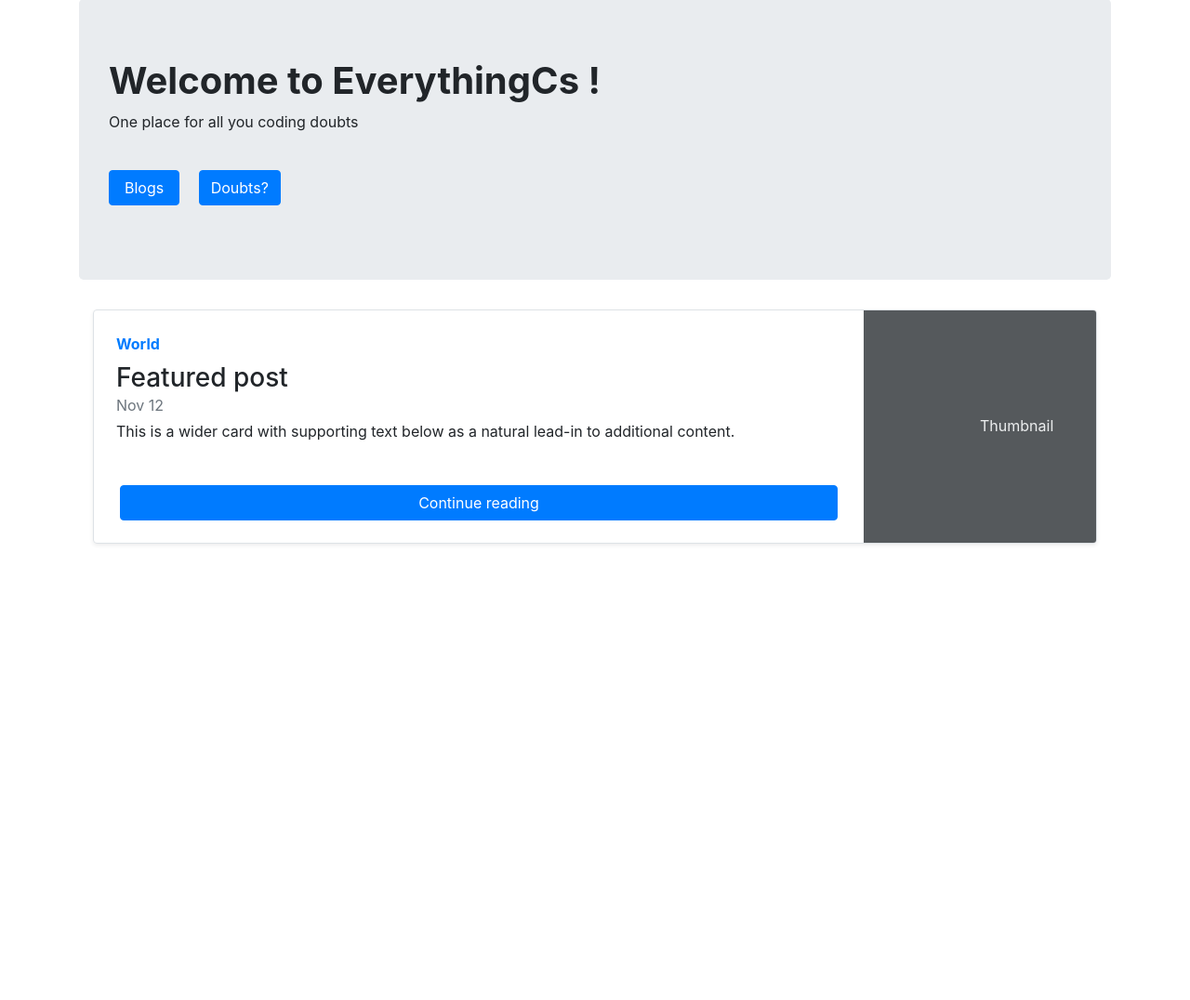
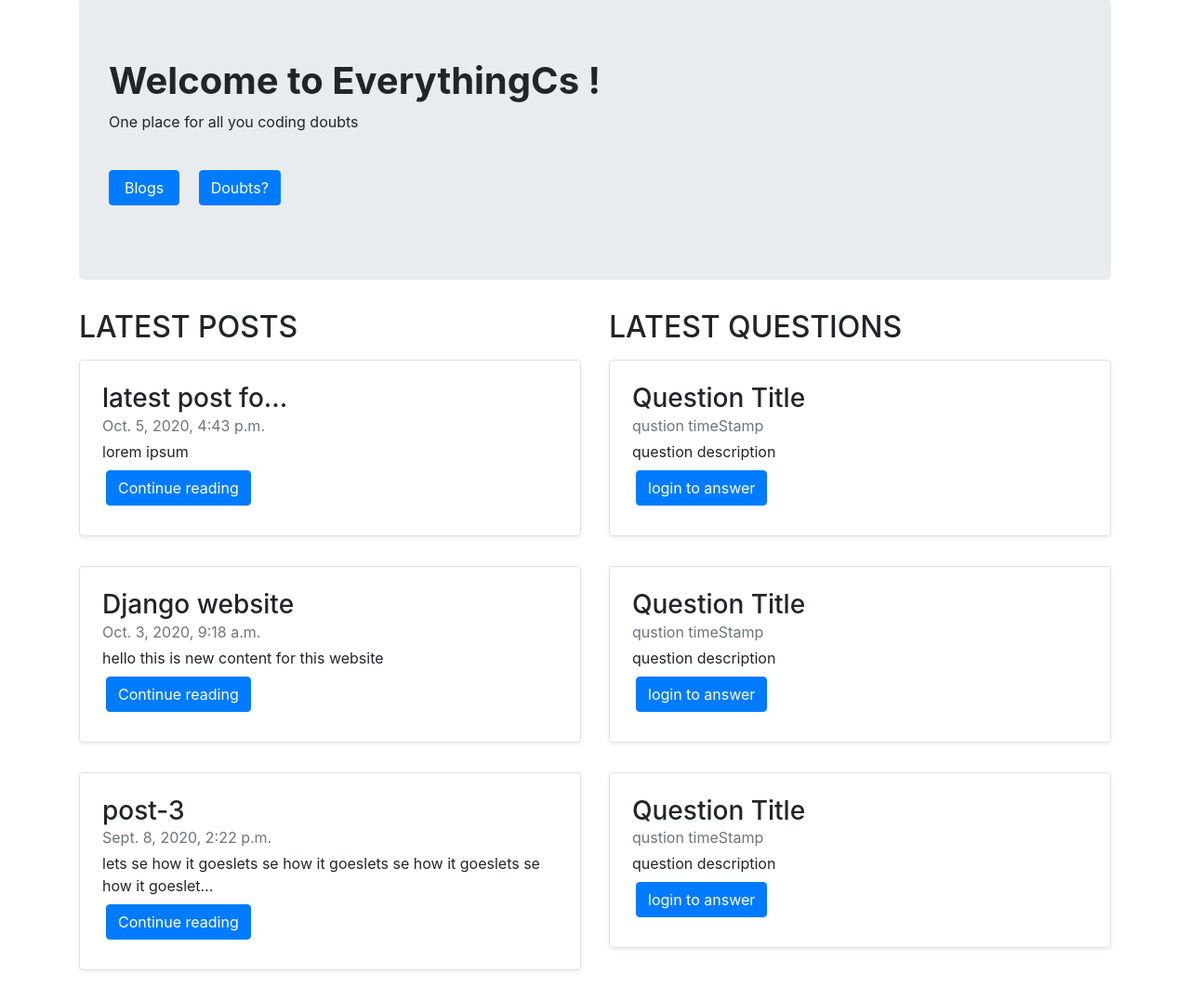
Before and after one commit to JaNigam/EverythingCs, a Django app: page / in a window 1280 px wide. Shown: the part 83-1159 px from the top of the page at 93% size. Before the commit the page ends 669 px from the top, so only its background shows below. Run offline with Django 3.2, Linux system fonts and the light colour scheme; data comes from the database, SQL or seed files in the repository; both versions use the stored data as it was after the commit; some libraries are stand-ins or nearby versions.

Commit message:
populated home page with latest posts

```diff
--- a/home/urls.py
+++ b/home/urls.py
@@ -5,8 +5,8 @@
 urlpatterns = [
     path("", views.home, name="home"),
     path("contact/", views.contact, name="contact"),
-    path("about", views.about, name="about"),
     path("signup/", views.handleSignup, name="handleSignup"),
     path("login/", views.handleLogin, name="handleLogin"),
     path("logout", views.handleLogout, name="handleLogout"),
+    path("doubts", views.doubts, name="doubts"),
 ]
--- a/home/views.py
+++ b/home/views.py
@@ -4,21 +4,21 @@
 from home.models import Contact
 # for using message for alerting
 from django.contrib import messages
-#important we are using "auth.models" since a model "User"
-#is already created in django admin which will handle user
-#signup and we explicitly dont have to make a model for user
+# important we are using "auth.models" since a model "User"
+# is already created in django admin which will handle user
+# signup and we explicitly dont have to make a model for user
 from django.contrib.auth.models import User
 from django.contrib.auth import authenticate, login, logout
+from blog.models import Post
 
 # Create your views here.
 
 
 def home(request):
-    return render(request, "home/home.html")
+    top_posts = Post.objects.all().order_by('-timeStamp')[:3]
+    context = {'top_posts': top_posts}
 
-
-def about(request):
-    return HttpResponse('this is about')
+    return render(request, "home/home.html", context)
 
 
 def contact(request):
@@ -53,8 +53,8 @@
         pass1 = request.POST['pass1']
         pass2 = request.POST['pass2']
 
-    #checking user inputs valid credentials
-        if len(username)>10:
+    # checking user inputs valid credentials
+        if len(username) > 10:
             messages.error
 
     # creating users
@@ -62,21 +62,23 @@
         myuser.first_name = fname
         myuser.last_name = lname
         myuser.save()
-        messages.success(request, 'your account have been successfully created!')
+        messages.success(
+            request, 'your account have been successfully created!')
 
         return redirect("home")
 
     else:
         return HttpResponse("error 404 not found")
 
-#handling login and logout
+# handling login and logout
+
 
 def handleLogin(request):
-    if request.method =='POST':
+    if request.method == 'POST':
         loginusername = request.POST['loginusername']
         loginpassword = request.POST['loginpass']
 
-        user = authenticate(username = loginusername, password = loginpassword)
+        user = authenticate(username=loginusername, password=loginpassword)
         # the above line will retun none if the user is not found
         # therfore:
 
@@ -88,7 +90,12 @@
             messages.error(request, "Sorry invalid credentials, try again!")
             return redirect('home')
 
+
 def handleLogout(request):
     logout(request)
     messages.warning(request, "session logged out!")
     return redirect("/")
+
+
+def doubts(request):
+    return render(request, "questions/doubts.html")
--- a/templates/base.html
+++ b/templates/base.html
@@ -47,7 +47,7 @@
           {% endblock homeactive %}">
           <a class="nav-link" href="/">Home <span class="sr-only">(current)</span></a>
         </li>
-        {% comment %} blogsButon {% endcomment %}
+        {% comment %} blogsButton {% endcomment %}
         <li class="nav-item {% block blogactive %}
           {% endblock blogactive %}">
           <a class="nav-link" href="/blog">Blogs</a>
@@ -60,6 +60,13 @@
           <a class="nav-link" href="/contact">Contact Us</a>
         </li>
 
+        <!--the askdoubt button will only be available one the user is logged in-->
+        {% if user.is_authenticated %}
+        <li class="nav-item {% block doubtactive %}
+           {% endblock doubtactive %}">
+          <a class="nav-link" href="/doubts">Ask a Doubt</a>
+        </li>
+        {% endif %}
       </ul>
 
       <form class="form-inline my-2 my-lg-0">
--- a/templates/blog/blogHome.html
+++ b/templates/blog/blogHome.html
@@ -6,7 +6,7 @@
 <h2 class="text-center my-4">blogs by everythingcs</h2>
 <div class="container">
   {% for post in allposts %}
-  <div class="col-md-6">
+  <div class="col-md-12">
     <div class="row no-gutters border rounded overflow-hidden flex-md-row mb-4 shadow-sm h-md-250 position-relative">
       <div class="col p-4 d-flex flex-column position-static">
         <strong class="d-inline-block mb-2 text-primary">by-{{post.author}}</strong>
--- a/templates/home/home.html
+++ b/templates/home/home.html
@@ -11,35 +11,75 @@
 <div class="container my-4 ">
   <div class="jumbotron ">
     <h1><strong>Welcome to EverythingCs !</strong></h1>
-    <p>One place for all you coding doubts<p>
+    <p>One place for all you coding doubts
+    <p>
 
       <a href="/blog"><button class="btn btn-primary mt-4 mr-3 pl-3 pr-3"> Blogs</button></a>
       <a href="/blog"><button class="btn btn-primary mt-4  "> Doubts?</button></a>
   </div>
 </div>
 
+
+
 <div class="container">
-  <div class="col-md-12">
+  <div class="row my-2">
+    <div class="col md-6">
+      <h2>LATEST POSTS</h2>
+    </div>
+
+    <div class="col md-6">
+      <h2>LATEST QUESTIONS</h2>
+    </div>
+  </div>
+
+
+
+{% for post in top_posts %}
+  <div class="row  my-2">
+    <!--this block is for post display latest 3-->
+
+    <div class="col md-6">
       <div class="row no-gutters border rounded overflow-hidden flex-md-row mb-4 shadow-sm h-md-250 position-relative">
         <div class="col p-4 d-flex flex-column position-static">
-        <strong class="d-inline-block mb-2 text-primary">World</strong>
-        <h3 class="mb-0">Featured post</h3>
-        <div class="mb-1 text-muted">Nov 12</div>
-        <p class="card-text mb-auto">This is a wider card with supporting text below as a natural lead-in to additional
-          content.</p>
-        <a href="blog/" role='button' class="btn btn-primary mx-1 ">Continue reading</a>
+          {% comment %} <strong class="d-inline-block mb-2 text-primary">World</strong> {% endcomment %}
+          <h3 class="mb-0">{{post.title|truncatechars:15}}</h3>
+          <div class="mb-1 text-muted">{{post.timeStamp}}</div>
+          <p class="card-text mb-auto">{{post.content|truncatechars:80}}</p>
+          <div>
+            <a href="blog/" role='button' class="btn btn-primary mx-1 my-2">Continue reading</a>
           </div>
-      <div class="col-auto d-none d-lg-block">
-        <svg class="bd-placeholder-img" width="250" height="250" xmlns="http://www.w3.org/2000/svg"
-          preserveAspectRatio="xMidYMid slice" focusable="false" role="img" aria-label="Placeholder: Thumbnail">
-          <title>Placeholder</title>
-          <rect width="100%" height="100%" fill="#55595c"></rect><text x="50%" y="50%" fill="#eceeef"
-            dy=".3em">Thumbnail</text>
-        </svg>
-      </div>
+
         </div>
       </div>
     </div>
 
 
+    <!--this block is to display latest 3 questoins-->
+    <div class="col md-6">
+      <div class="row no-gutters border rounded overflow-hidden flex-md-row mb-4 shadow-sm h-md-250 position-relative">
+        <div class="col p-4 d-flex flex-column position-static">
+          {% comment %} <strong class="d-inline-block mb-2 text-primary">World</strong> {% endcomment %}
+          <h3 class="mb-0">Question Title</h3>
+          <div class="mb-1 text-muted">qustion timeStamp</div>
+          <p class="card-text mb-auto">question description</p>
+
+          {% if user.is_authenitcated %}
+          <div>
+            <a href="blog/" role='button' class="btn btn-primary mx-1 ">Answer</a>
+          </div>
+          {% else %}
+          <div>
+            <a href="blog/" role='button' class="btn btn-primary mx-1 my-2 ">login to answer</a>
+          </div>
+          {% endif %}
+        </div>
+      </div>
+
+    </div>
+  </div>
+  {% endfor %}
+
+</div>
+
+
 {%endblock body %}
```
Also changed, not shown: templates/questions/doubts.html (added, +18 -0 lines), db.sqlite3. Lines whose indentation alone changed are shown as unchanged.
